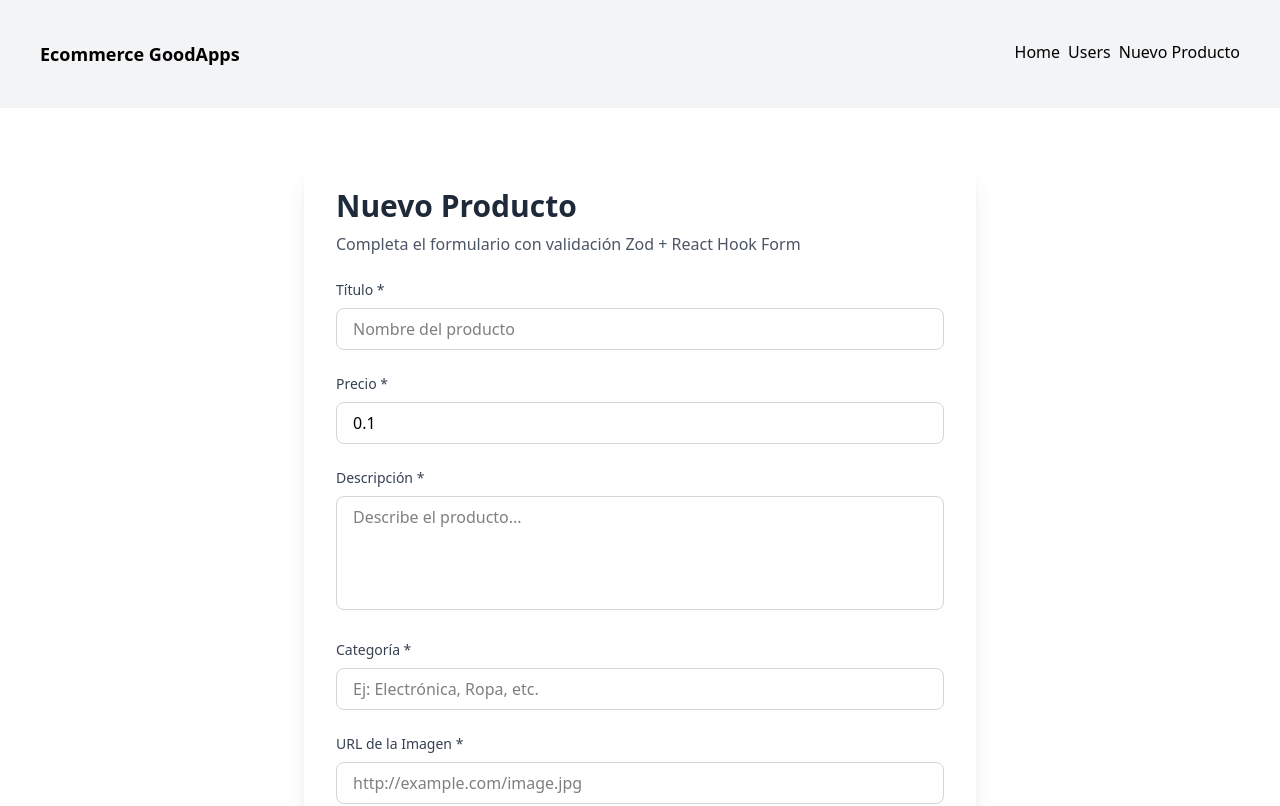
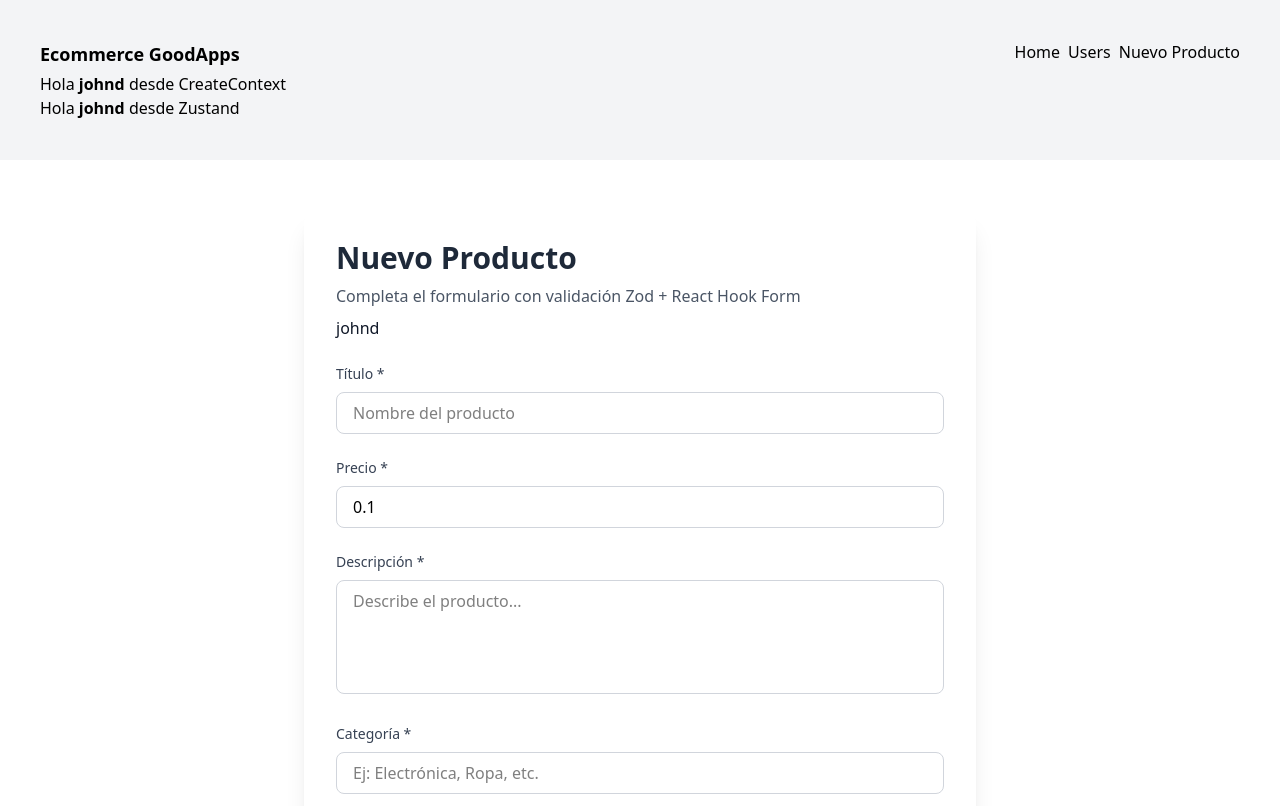
Before and after one commit to Franqsanz/training-react, a React (Vite) app: page /new-product in a window 1280 px wide. Shown: the top 806 px of the page. Built offline with nearby package versions, Linux system fonts and the light colour scheme.

Commit message:
se agrego createContext y zustand

```diff
--- a/package.json
+++ b/package.json
@@ -20,7 +20,8 @@
     "react-router-dom": "^7.10.1",
     "sonner": "^2.0.7",
     "tailwindcss": "^4.1.17",
-    "zod": "^4.1.13"
+    "zod": "^4.1.13",
+    "zustand": "^5.0.9"
   },
   "devDependencies": {
     "@eslint/js": "^9.39.1",
--- a/src/components/layouts/Layouts.tsx
+++ b/src/components/layouts/Layouts.tsx
@@ -1,13 +1,34 @@
+import { useContext } from 'react';
 import { Link, Outlet } from 'react-router-dom'
 import { Toaster } from 'sonner'
 
+import { UserContext } from '../../context/UserContext';
+import { useUserStore } from '../../store/useUserStore';
+
 export function Layouts() {
+  const userWithContext = useContext(UserContext);
+  const userWithZustand = useUserStore(state => state.user);
+
+  if (!userWithContext) return null;
+
   return (
     <>
       <Toaster position="top-right" richColors />
       <header className='p-10 bg-gray-100'>
         <div className='flex justify-between'>
-          <Link to="/" className='text-lg font-bold'>Ecommerce GoodApps</Link>
+          <div>
+            <Link to="/" className='text-lg font-bold'>Ecommerce GoodApps</Link>
+            <div className='flex flex-col mt-1'>
+              <span>
+                Hola <span className='font-bold'>{userWithContext.username}</span>{' '}
+                desde CreateContext{' '}
+              </span>
+              <span>
+                Hola <span className='font-bold'>{userWithZustand.username}</span>{' '}
+                desde Zustand
+              </span>
+            </div>
+          </div>
           <nav className=''>
             <ul className='flex items-center gap-2'>
               <li>
--- /dev/null
+++ b/src/context/UserContext.tsx
@@ -0,0 +1,8 @@
+import { createContext } from 'react';
+
+export type User = {
+  id: number;
+  username: string;
+};
+
+export const UserContext = createContext<User | null>(null);
--- a/src/main.tsx
+++ b/src/main.tsx
@@ -7,11 +7,19 @@ const queryClient = new QueryClient();
 
 import './index.css'
 import { router } from './routes'
+import { UserContext } from './context/UserContext';
+
+const user = {
+  id: 1,
+  username: 'johnd',
+};
 
 createRoot(document.getElementById('root')!).render(
   <StrictMode>
     <QueryClientProvider client={queryClient}>
-      <RouterProvider router={router} />
+      <UserContext.Provider value={user}>
+        <RouterProvider router={router} />
+      </UserContext.Provider>
     </QueryClientProvider>
   </StrictMode>,
 )
--- a/src/pages/Form.tsx
+++ b/src/pages/Form.tsx
@@ -4,6 +4,7 @@ import { z } from 'zod';
 import { toast } from 'sonner';
 
 import { useCreateProducts } from '../hooks/useCreateProducts';
+import { useUserStore } from '../store/useUserStore';
 
 // Esquema de validación con Zod
 const productSchema = z.object({
@@ -18,6 +19,7 @@ type ProductFormData = z.infer<typeof productSchema>;
 
 export function Form() {
   const { mutate, isPending } = useCreateProducts();
+  const userWithZustand = useUserStore(state => state.user);
 
   const {
     register,
@@ -59,6 +61,7 @@ export function Form() {
           <div className="mb-6">
             <h2 className="text-3xl font-bold text-gray-800">Nuevo Producto</h2>
             <p className="text-gray-600 mt-2">Completa el formulario con validación Zod + React Hook Form</p>
+            <p className="text-gray-900 mt-2">{userWithZustand.username}</p>
           </div>
           <form onSubmit={handleSubmit(onSubmit)} className="space-y-6">
             <div>
--- /dev/null
+++ b/src/store/useUserStore.ts
@@ -0,0 +1,17 @@
+import { create } from 'zustand';
+
+type User = {
+  id: number;
+  username: string;
+};
+
+type UserStore = {
+  user: User;
+};
+
+export const useUserStore = create<UserStore>(() => ({
+  user: {
+    id: 1,
+    username: 'johnd',
+  },
+}));
```
Also changed, not shown: 1 other file (tests, documents, lock files or other folders).
